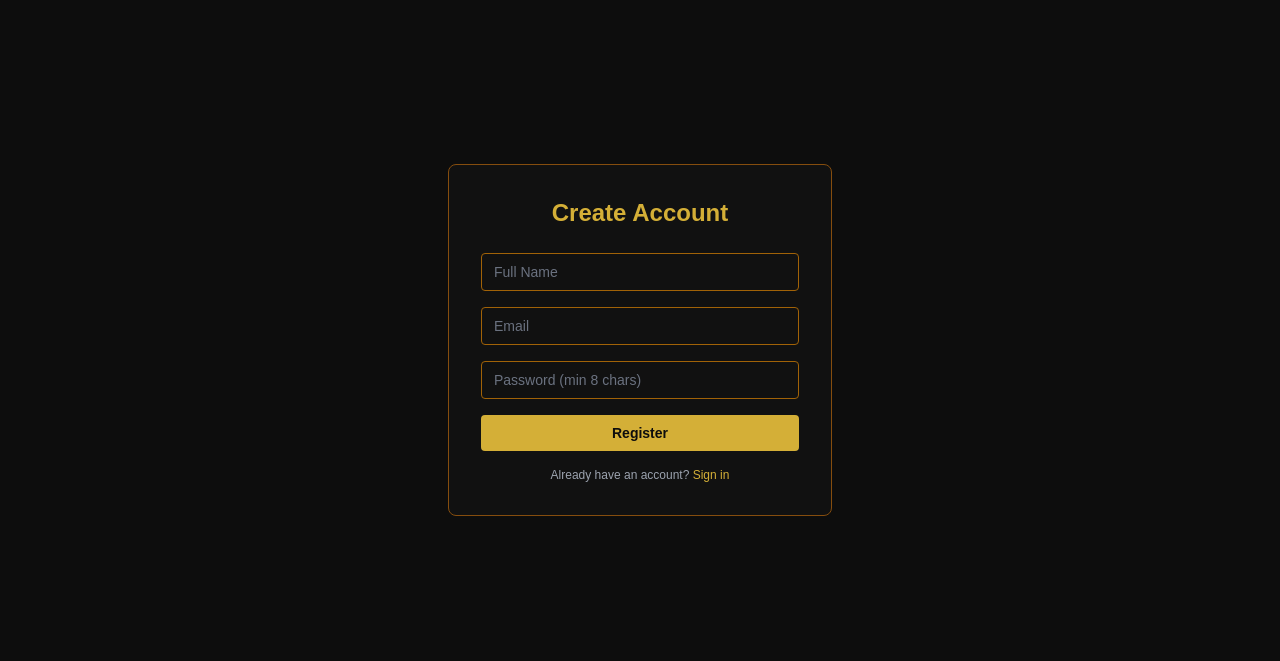
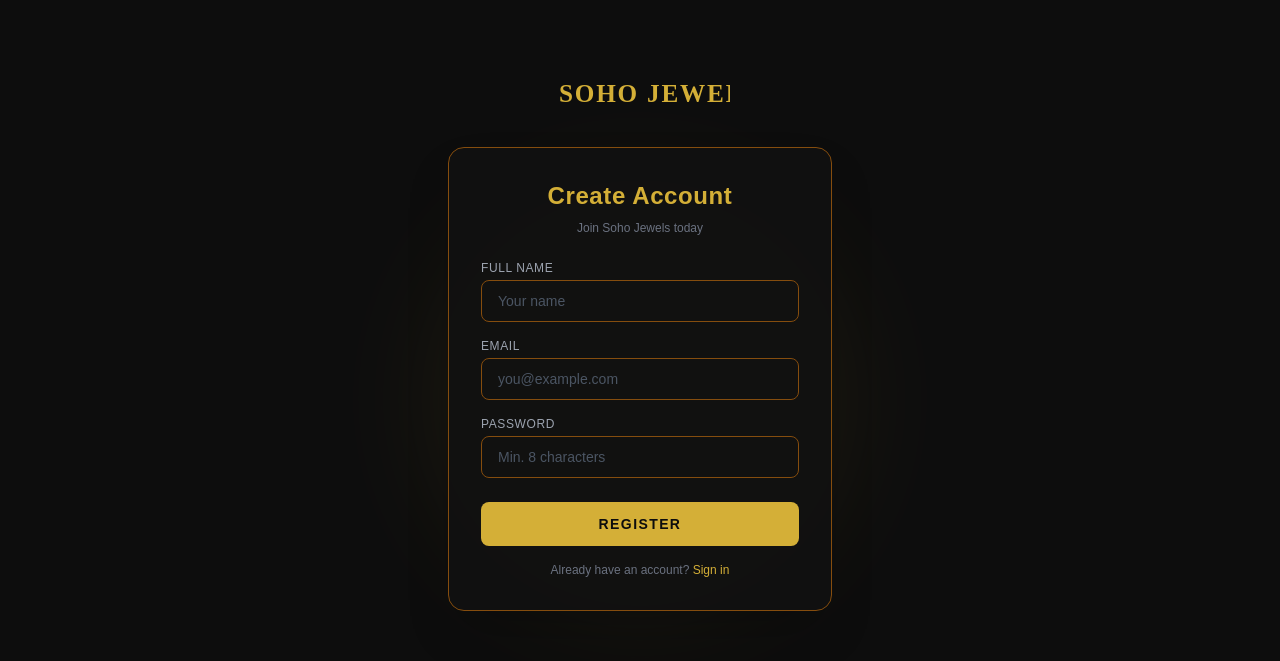
Before and after one commit to Daanish4237/Commerce-Website, a Next.js app: page /auth/register in a window 1280 px wide. Shown: the part 125-786 px from the top of the page. Built offline with nearby package versions, Linux system fonts and the light colour scheme; no server answers; the database is empty.

Commit message:
feat: animations on login/register pages

```diff
--- a/app/auth/login/page.tsx
+++ b/app/auth/login/page.tsx
@@ -4,6 +4,7 @@ import { useState } from 'react'
 import { signIn } from 'next-auth/react'
 import { useRouter } from 'next/navigation'
 import Link from 'next/link'
+import Image from 'next/image'
 
 export default function LoginPage() {
   const router = useRouter()
@@ -55,43 +56,102 @@ export default function LoginPage() {
   }
 
   return (
-    <main className="flex min-h-screen items-center justify-center px-4" style={{ backgroundColor: 'var(--bg)' }}>
-      <div className="w-full max-w-sm rounded-lg border border-yellow-800 p-8" style={{ backgroundColor: '#111' }}>
-        <h1 className="mb-6 text-center text-2xl font-bold" style={{ color: 'var(--gold)' }}>
-          {requiresOtp ? 'Enter OTP' : 'Sign In'}
+    <main
+      className="flex min-h-screen items-center justify-center px-4 relative overflow-hidden"
+      style={{ backgroundColor: 'var(--bg)' }}
+    >
+      {/* Background glow */}
+      <div className="absolute inset-0 pointer-events-none">
+        <div className="absolute top-1/4 left-1/2 -translate-x-1/2 w-96 h-96 rounded-full opacity-10 blur-3xl"
+          style={{ backgroundColor: 'var(--gold)' }} />
+      </div>
+
+      <div className="w-full max-w-sm animate-slide-up">
+        {/* Logo */}
+        <div className="flex justify-center mb-8 animate-fade-in">
+          <Image src="/logo.svg" alt="Soho Jewels" width={180} height={45} unoptimized priority />
+        </div>
+
+        <div
+          className="rounded-2xl border border-yellow-800 p-8 shadow-2xl backdrop-blur-sm"
+          style={{ backgroundColor: 'rgba(17,17,17,0.95)' }}
+        >
+          <h1 className="mb-2 text-center text-2xl font-bold tracking-wide animate-slide-up" style={{ color: 'var(--gold)' }}>
+            {requiresOtp ? 'Verify OTP' : 'Welcome Back'}
           </h1>
+          <p className="mb-6 text-center text-xs text-gray-500 animate-slide-up-delay">
+            {requiresOtp ? 'Enter the code sent to your email' : 'Sign in to your account'}
+          </p>
 
           {!requiresOtp ? (
-          <form onSubmit={handleLogin} className="flex flex-col gap-4">
-            <input type="email" value={email} onChange={(e) => setEmail(e.target.value)} required placeholder="Email"
-              className="rounded border border-yellow-700 bg-transparent px-3 py-2 text-sm text-white placeholder-gray-500 focus:outline-none focus:ring-1 focus:ring-yellow-600" />
-            <input type="password" value={password} onChange={(e) => setPassword(e.target.value)} required placeholder="Password"
-              className="rounded border border-yellow-700 bg-transparent px-3 py-2 text-sm text-white placeholder-gray-500 focus:outline-none focus:ring-1 focus:ring-yellow-600" />
-            {error && <p className="text-xs text-red-400">{error}</p>}
-            <button type="submit" disabled={loading}
-              className="rounded py-2 text-sm font-semibold disabled:opacity-50"
-              style={{ backgroundColor: 'var(--gold)', color: '#0D0D0D' }}>
-              {loading ? 'Signing in…' : 'Sign In'}
+            <form onSubmit={handleLogin} className="flex flex-col gap-4 animate-slide-up-delay">
+              <div className="flex flex-col gap-1">
+                <label className="text-xs text-gray-400 uppercase tracking-wider">Email</label>
+                <input
+                  type="email" value={email} onChange={(e) => setEmail(e.target.value)} required
+                  className="rounded-lg border border-yellow-800 bg-transparent px-4 py-2.5 text-sm text-white placeholder-gray-600 transition-all focus:border-yellow-500 focus:outline-none focus:ring-1 focus:ring-yellow-600"
+                  placeholder="you@example.com"
+                />
+              </div>
+              <div className="flex flex-col gap-1">
+                <label className="text-xs text-gray-400 uppercase tracking-wider">Password</label>
+                <input
+                  type="password" value={password} onChange={(e) => setPassword(e.target.value)} required
+                  className="rounded-lg border border-yellow-800 bg-transparent px-4 py-2.5 text-sm text-white placeholder-gray-600 transition-all focus:border-yellow-500 focus:outline-none focus:ring-1 focus:ring-yellow-600"
+                  placeholder="••••••••"
+                />
+              </div>
+
+              {error && (
+                <p className="rounded-lg bg-red-950 border border-red-800 px-3 py-2 text-xs text-red-400 animate-fade-in">
+                  {error}
+                </p>
+              )}
+
+              <button
+                type="submit" disabled={loading}
+                className="mt-2 rounded-lg py-3 text-sm font-bold tracking-widest uppercase transition-all duration-200 disabled:opacity-50 hover:brightness-110 active:scale-95"
+                style={{ backgroundColor: 'var(--gold)', color: '#0D0D0D' }}
+              >
+                {loading ? (
+                  <span className="flex items-center justify-center gap-2">
+                    <span className="h-4 w-4 animate-spin rounded-full border-2 border-black border-t-transparent" />
+                    Signing in…
+                  </span>
+                ) : 'Sign In'}
               </button>
-            <p className="text-center text-xs text-gray-400">
+
+              <p className="text-center text-xs text-gray-500">
                 No account?{' '}
-              <Link href="/auth/register" style={{ color: 'var(--gold)' }}>Register</Link>
+                <Link href="/auth/register" className="font-medium hover:text-yellow-400 transition-colors" style={{ color: 'var(--gold)' }}>
+                  Create one
+                </Link>
               </p>
             </form>
           ) : (
-          <form onSubmit={handleOtp} className="flex flex-col gap-4">
-            <p className="text-sm text-gray-300">A 6-digit OTP has been sent to your email.</p>
-            <input type="text" value={otp} onChange={(e) => setOtp(e.target.value)} required placeholder="6-digit OTP" maxLength={6}
-              className="rounded border border-yellow-700 bg-transparent px-3 py-2 text-sm text-white placeholder-gray-500 focus:outline-none focus:ring-1 focus:ring-yellow-600" />
-            {error && <p className="text-xs text-red-400">{error}</p>}
-            <button type="submit" disabled={loading}
-              className="rounded py-2 text-sm font-semibold disabled:opacity-50"
-              style={{ backgroundColor: 'var(--gold)', color: '#0D0D0D' }}>
-              {loading ? 'Verifying…' : 'Verify OTP'}
+            <form onSubmit={handleOtp} className="flex flex-col gap-4 animate-slide-up-delay">
+              <div className="flex flex-col gap-1">
+                <label className="text-xs text-gray-400 uppercase tracking-wider">6-digit OTP</label>
+                <input
+                  type="text" value={otp} onChange={(e) => setOtp(e.target.value)} required maxLength={6}
+                  className="rounded-lg border border-yellow-800 bg-transparent px-4 py-2.5 text-center text-lg tracking-[0.5em] text-white placeholder-gray-600 transition-all focus:border-yellow-500 focus:outline-none focus:ring-1 focus:ring-yellow-600"
+                  placeholder="000000"
+                />
+              </div>
+              {error && (
+                <p className="rounded-lg bg-red-950 border border-red-800 px-3 py-2 text-xs text-red-400">{error}</p>
+              )}
+              <button
+                type="submit" disabled={loading}
+                className="rounded-lg py-3 text-sm font-bold tracking-widest uppercase transition-all disabled:opacity-50 hover:brightness-110 active:scale-95"
+                style={{ backgroundColor: 'var(--gold)', color: '#0D0D0D' }}
+              >
+                {loading ? 'Verifying…' : 'Verify'}
               </button>
             </form>
           )}
         </div>
+      </div>
     </main>
   )
 }
--- a/app/auth/register/page.tsx
+++ b/app/auth/register/page.tsx
@@ -3,6 +3,7 @@
 import { useState } from 'react'
 import { useRouter } from 'next/navigation'
 import Link from 'next/link'
+import Image from 'next/image'
 
 export default function RegisterPage() {
   const router = useRouter()
@@ -11,6 +12,7 @@ export default function RegisterPage() {
   const [password, setPassword] = useState('')
   const [error, setError] = useState('')
   const [loading, setLoading] = useState(false)
+  const [success, setSuccess] = useState(false)
 
   async function handleSubmit(e: React.FormEvent) {
     e.preventDefault()
@@ -23,7 +25,8 @@ export default function RegisterPage() {
         body: JSON.stringify({ name, email, password }),
       })
       if (res.ok) {
-        router.push('/auth/login')
+        setSuccess(true)
+        setTimeout(() => router.push('/auth/login'), 1500)
       } else {
         const data = await res.json()
         setError(data.details?.[0] ?? data.error ?? 'Registration failed.')
@@ -34,27 +37,95 @@ export default function RegisterPage() {
   }
 
   return (
-    <main className="flex min-h-screen items-center justify-center px-4" style={{ backgroundColor: 'var(--bg)' }}>
-      <div className="w-full max-w-sm rounded-lg border border-yellow-800 p-8" style={{ backgroundColor: '#111' }}>
-        <h1 className="mb-6 text-center text-2xl font-bold" style={{ color: 'var(--gold)' }}>Create Account</h1>
-        <form onSubmit={handleSubmit} className="flex flex-col gap-4">
-          <input type="text" value={name} onChange={(e) => setName(e.target.value)} required placeholder="Full Name"
-            className="rounded border border-yellow-700 bg-transparent px-3 py-2 text-sm text-white placeholder-gray-500 focus:outline-none focus:ring-1 focus:ring-yellow-600" />
-          <input type="email" value={email} onChange={(e) => setEmail(e.target.value)} required placeholder="Email"
-            className="rounded border border-yellow-700 bg-transparent px-3 py-2 text-sm text-white placeholder-gray-500 focus:outline-none focus:ring-1 focus:ring-yellow-600" />
-          <input type="password" value={password} onChange={(e) => setPassword(e.target.value)} required placeholder="Password (min 8 chars)" minLength={8}
-            className="rounded border border-yellow-700 bg-transparent px-3 py-2 text-sm text-white placeholder-gray-500 focus:outline-none focus:ring-1 focus:ring-yellow-600" />
-          {error && <p className="text-xs text-red-400">{error}</p>}
-          <button type="submit" disabled={loading}
-            className="rounded py-2 text-sm font-semibold disabled:opacity-50"
-            style={{ backgroundColor: 'var(--gold)', color: '#0D0D0D' }}>
-            {loading ? 'Creating account…' : 'Register'}
-          </button>
-          <p className="text-center text-xs text-gray-400">
-            Already have an account?{' '}
-            <Link href="/auth/login" style={{ color: 'var(--gold)' }}>Sign in</Link>
-          </p>
-        </form>
+    <main
+      className="flex min-h-screen items-center justify-center px-4 relative overflow-hidden"
+      style={{ backgroundColor: 'var(--bg)' }}
+    >
+      {/* Background glow */}
+      <div className="absolute inset-0 pointer-events-none">
+        <div className="absolute top-1/3 left-1/2 -translate-x-1/2 w-96 h-96 rounded-full opacity-10 blur-3xl"
+          style={{ backgroundColor: 'var(--gold)' }} />
+      </div>
+
+      <div className="w-full max-w-sm animate-slide-up">
+        {/* Logo */}
+        <div className="flex justify-center mb-8 animate-fade-in">
+          <Image src="/logo.svg" alt="Soho Jewels" width={180} height={45} unoptimized priority />
+        </div>
+
+        <div
+          className="rounded-2xl border border-yellow-800 p-8 shadow-2xl"
+          style={{ backgroundColor: 'rgba(17,17,17,0.95)' }}
+        >
+          {success ? (
+            <div className="flex flex-col items-center gap-4 py-4 animate-fade-in">
+              <div className="text-4xl">✓</div>
+              <p className="text-sm text-green-400">Account created! Redirecting…</p>
+            </div>
+          ) : (
+            <>
+              <h1 className="mb-2 text-center text-2xl font-bold tracking-wide" style={{ color: 'var(--gold)' }}>
+                Create Account
+              </h1>
+              <p className="mb-6 text-center text-xs text-gray-500 animate-slide-up-delay">
+                Join Soho Jewels today
+              </p>
+
+              <form onSubmit={handleSubmit} className="flex flex-col gap-4 animate-slide-up-delay">
+                <div className="flex flex-col gap-1">
+                  <label className="text-xs text-gray-400 uppercase tracking-wider">Full Name</label>
+                  <input
+                    type="text" value={name} onChange={(e) => setName(e.target.value)} required
+                    className="rounded-lg border border-yellow-800 bg-transparent px-4 py-2.5 text-sm text-white placeholder-gray-600 transition-all focus:border-yellow-500 focus:outline-none focus:ring-1 focus:ring-yellow-600"
+                    placeholder="Your name"
+                  />
+                </div>
+                <div className="flex flex-col gap-1">
+                  <label className="text-xs text-gray-400 uppercase tracking-wider">Email</label>
+                  <input
+                    type="email" value={email} onChange={(e) => setEmail(e.target.value)} required
+                    className="rounded-lg border border-yellow-800 bg-transparent px-4 py-2.5 text-sm text-white placeholder-gray-600 transition-all focus:border-yellow-500 focus:outline-none focus:ring-1 focus:ring-yellow-600"
+                    placeholder="you@example.com"
+                  />
+                </div>
+                <div className="flex flex-col gap-1">
+                  <label className="text-xs text-gray-400 uppercase tracking-wider">Password</label>
+                  <input
+                    type="password" value={password} onChange={(e) => setPassword(e.target.value)} required minLength={8}
+                    className="rounded-lg border border-yellow-800 bg-transparent px-4 py-2.5 text-sm text-white placeholder-gray-600 transition-all focus:border-yellow-500 focus:outline-none focus:ring-1 focus:ring-yellow-600"
+                    placeholder="Min. 8 characters"
+                  />
+                </div>
+
+                {error && (
+                  <p className="rounded-lg bg-red-950 border border-red-800 px-3 py-2 text-xs text-red-400 animate-fade-in">
+                    {error}
+                  </p>
+                )}
+
+                <button
+                  type="submit" disabled={loading}
+                  className="mt-2 rounded-lg py-3 text-sm font-bold tracking-widest uppercase transition-all duration-200 disabled:opacity-50 hover:brightness-110 active:scale-95"
+                  style={{ backgroundColor: 'var(--gold)', color: '#0D0D0D' }}
+                >
+                  {loading ? (
+                    <span className="flex items-center justify-center gap-2">
+                      <span className="h-4 w-4 animate-spin rounded-full border-2 border-black border-t-transparent" />
+                      Creating…
+                    </span>
+                  ) : 'Register'}
+                </button>
+
+                <p className="text-center text-xs text-gray-500">
+                  Already have an account?{' '}
+                  <Link href="/auth/login" className="font-medium hover:text-yellow-400 transition-colors" style={{ color: 'var(--gold)' }}>
+                    Sign in
+                  </Link>
+                </p>
+              </form>
+            </>
+          )}
+        </div>
       </div>
     </main>
   )
--- a/app/globals.css
+++ b/app/globals.css
@@ -20,3 +20,44 @@ a {
 h1, h2, h3 {
   color: var(--gold);
 }
+
+@keyframes fadeIn {
+  from { opacity: 0; }
+  to { opacity: 1; }
+}
+
+@keyframes slideUp {
+  from { opacity: 0; transform: translateY(24px); }
+  to { opacity: 1; transform: translateY(0); }
+}
+
+@keyframes shimmer {
+  0% { background-position: -200% center; }
+  100% { background-position: 200% center; }
+}
+
+.animate-fade-in {
+  animation: fadeIn 0.6s ease forwards;
+}
+
+.animate-slide-up {
+  animation: slideUp 0.5s ease forwards;
+}
+
+.animate-slide-up-delay {
+  animation: slideUp 0.5s ease 0.15s forwards;
+  opacity: 0;
+}
+
+.animate-slide-up-delay-2 {
+  animation: slideUp 0.5s ease 0.3s forwards;
+  opacity: 0;
+}
+
+.gold-shimmer {
+  background: linear-gradient(90deg, #D4AF37 0%, #f5e27a 50%, #D4AF37 100%);
+  background-size: 200% auto;
+  -webkit-background-clip: text;
+  -webkit-text-fill-color: transparent;
+  animation: shimmer 3s linear infinite;
+}
--- a/components/Navbar.tsx
+++ b/components/Navbar.tsx
@@ -52,7 +52,7 @@ export default function Navbar() {
       <div className="mx-auto flex max-w-7xl items-center justify-between gap-4">
         {/* Logo */}
         <Link href="/" className="flex-shrink-0">
-          <Image src="/logo.svg" alt="Soho Jewels" width={160} height={40} priority />
+          <Image src="/logo.svg" alt="Soho Jewels" width={160} height={40} priority unoptimized />
         </Link>
 
         {/* Categories dropdown */}
@@ -145,6 +145,16 @@ export default function Navbar() {
                   <p className="px-4 py-2 text-xs text-gray-400 truncate">
                     {session.user?.email}
                   </p>
+                  {session.user?.role === 'ADMIN' && (
+                    <Link
+                      href="/admin"
+                      className="block px-4 py-2 text-sm hover:bg-yellow-900"
+                      style={{ color: 'var(--gold)' }}
+                      onClick={() => setAccountOpen(false)}
+                    >
+                      Admin Dashboard
+                    </Link>
+                  )}
                   <button
                     onClick={() => {
                       setAccountOpen(false)
```
Also changed, not shown: app/admin/page.tsx (added, +7 -0 lines), public/Soho Jewels logo.jpeg (added). Lines whose indentation alone changed are shown as unchanged.
